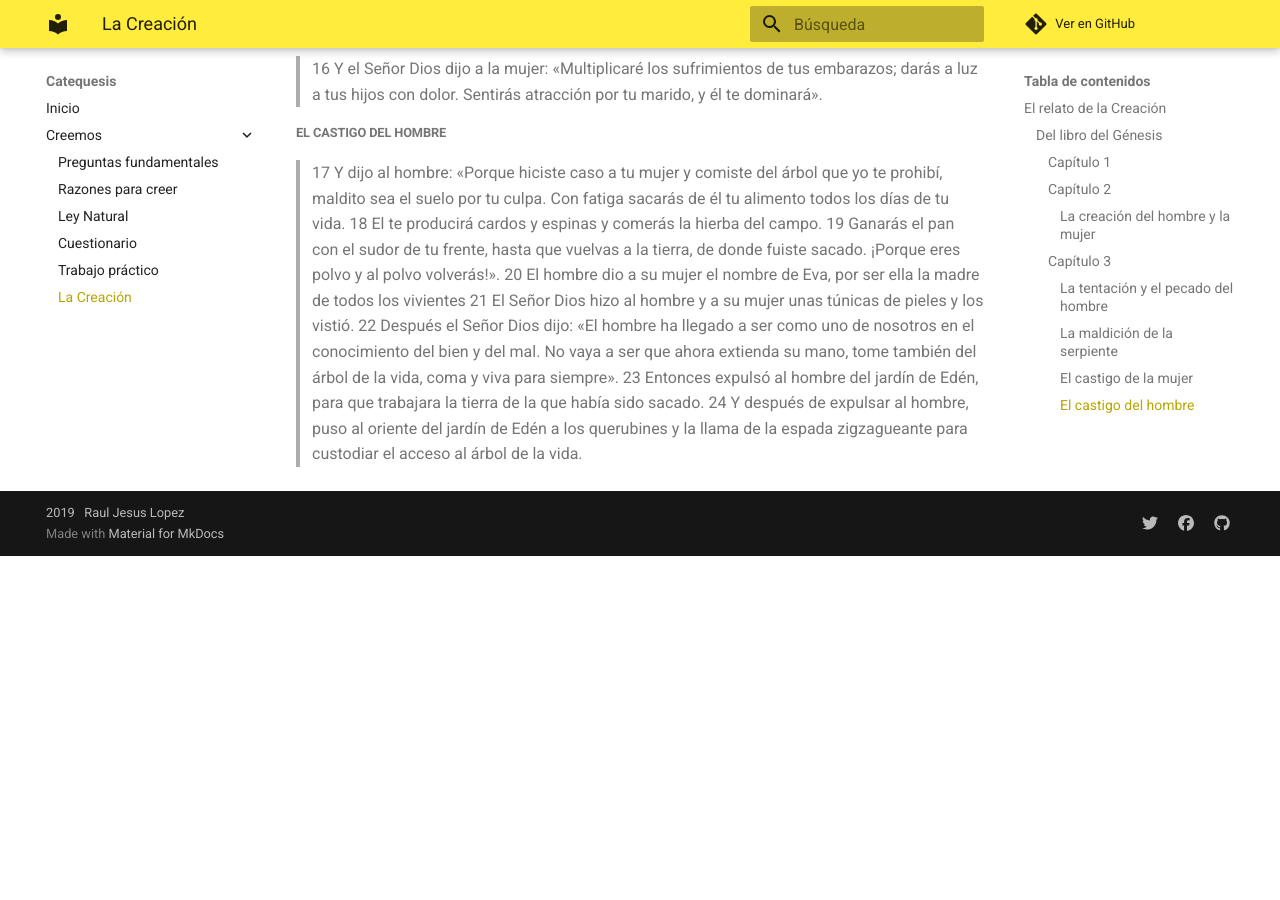
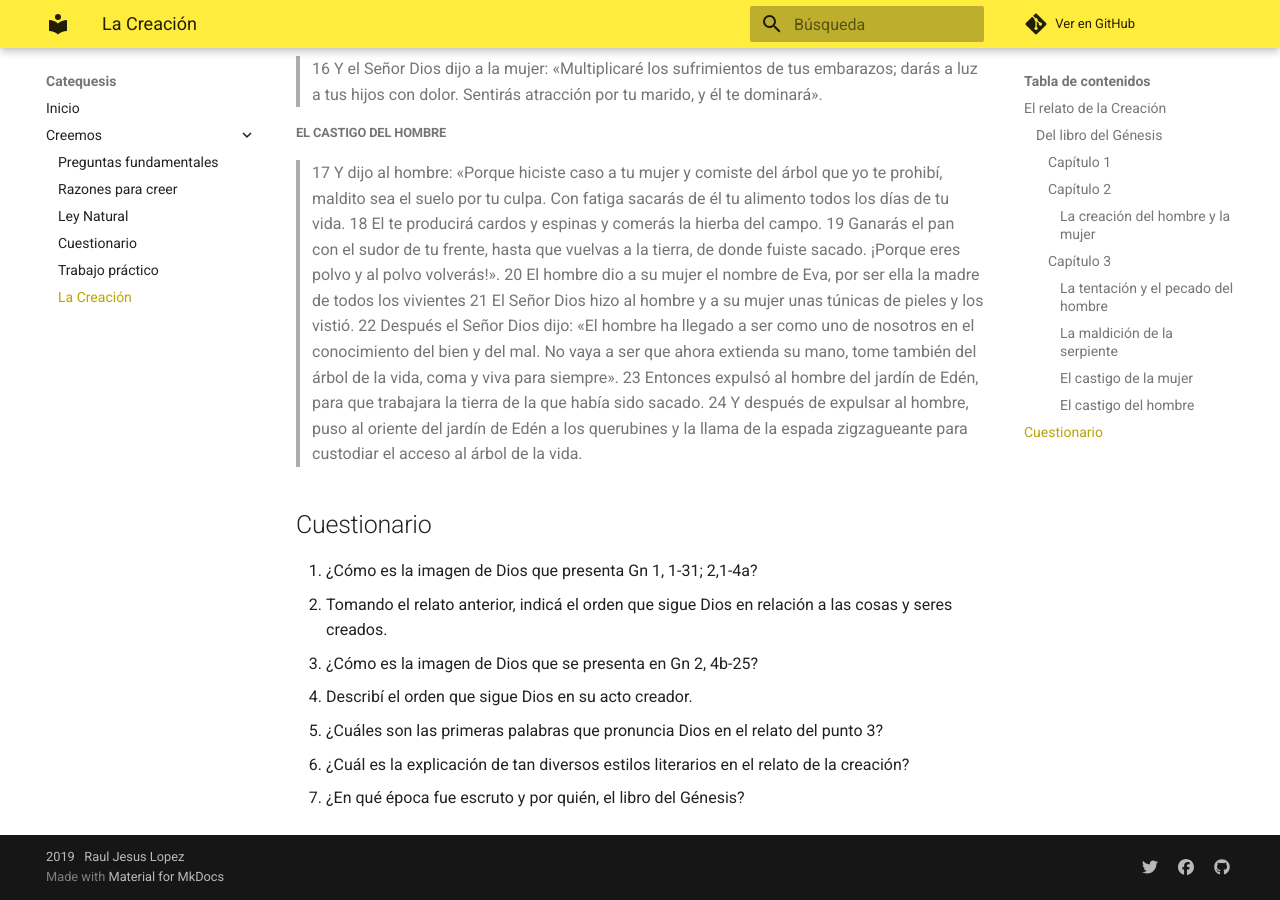
Before and after one commit to la9una/catequesis, an MkDocs documentation site: the page built from docs/creemos/genesis.md, in a window 1280 px wide and 900 px high, scrolled down 3028 px. Built offline with MkDocs 1.6.1 and Material for MkDocs 9.7.7, drawn with Linux system fonts in a browser that asks for light colours; comment, search, counter and statistics services are not loaded; before the commit the page ends 3584 px from its top, so only the background shows below that.

Commit message:
mar jun  4 14:07:19 -03 2019

```diff
--- a/docs/creemos/genesis.md
+++ b/docs/creemos/genesis.md
@@ -101,3 +101,12 @@
 22 Después el Señor Dios dijo: «El hombre ha llegado a ser como uno de nosotros en el conocimiento del bien y del mal. No vaya a ser que ahora extienda su mano, tome también del árbol de la vida, coma y viva para siempre».
 23 Entonces expulsó al hombre del jardín de Edén, para que trabajara la tierra de la que había sido sacado.
 24 Y después de expulsar al hombre, puso al oriente del jardín de Edén a los querubines y la llama de la espada zigzagueante para custodiar el acceso al árbol de la vida.
+
+## Cuestionario
+1. ¿Cómo es la imagen de Dios que presenta Gn 1, 1-31; 2,1-4a?
+2. Tomando el relato anterior, indicá el orden que sigue Dios en relación a las cosas y seres creados.
+3. ¿Cómo es la imagen de Dios que se presenta en Gn 2, 4b-25?
+4. Describí el orden que sigue Dios en su acto creador.
+5. ¿Cuáles son las primeras palabras que pronuncia Dios en el relato del punto 3?
+6. ¿Cuál es la explicación de tan diversos estilos literarios en el relato de la creación?
+7. ¿En qué época fue escruto y por quién, el libro del Génesis?
```
Also changed, not shown: site/creemos/genesis/index.html, site/search/search_index.json, 1 other file.
